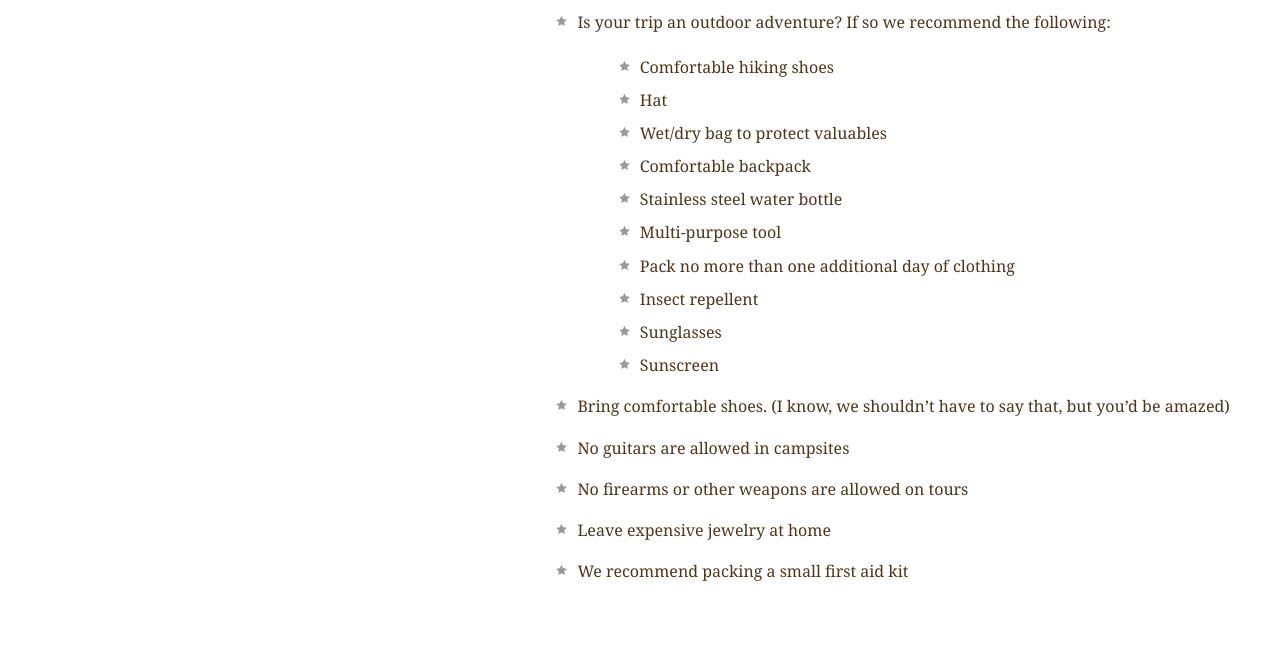
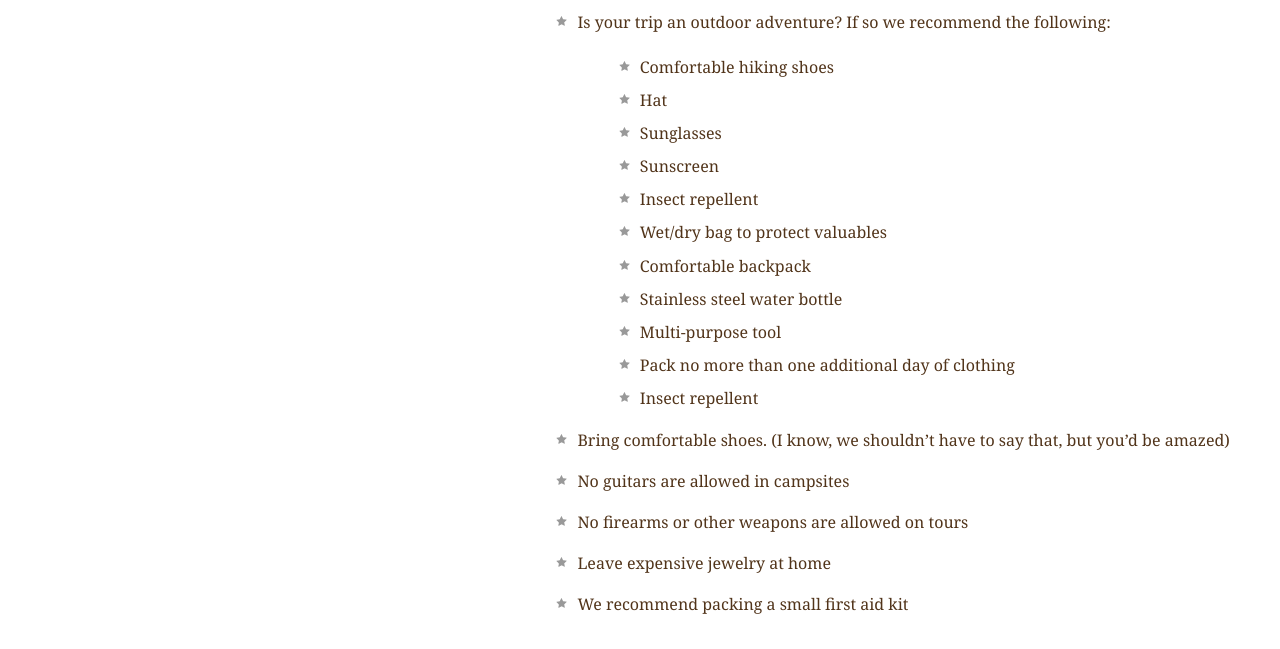
Before and after one commit to mgrazier/explore_california, a plain HTML site: page resources.html in a window 1280 px wide. Shown: the part 1980-2629 px from the top of the page. Drawn offline with Linux system fonts and the light colour scheme.

Commit message:
Rearrange the items to bring on an outdoor trip

```diff
--- a/resources.html
+++ b/resources.html
@@ -96,14 +96,15 @@
               <ul>
                 <li>Comfortable hiking shoes</li>
                 <li>Hat</li>
+                <li>Sunglasses</li>
+                <li>Sunscreen</li>
+                <li>Insect repellent</li>
                 <li>Wet/dry bag to protect valuables</li>
                 <li>Comfortable backpack</li>
                 <li>Stainless steel water bottle</li>
                 <li>Multi-purpose tool</li>
                 <li>Pack no more than one additional day of clothing</li>
                 <li>Insect repellent</li>
-                <li>Sunglasses</li>
-                <li>Sunscreen</li>
               </ul>
             </li>
             <li>Bring comfortable shoes. (I know, we shouldn’t have to say that, but you’d be amazed)</li>
```
